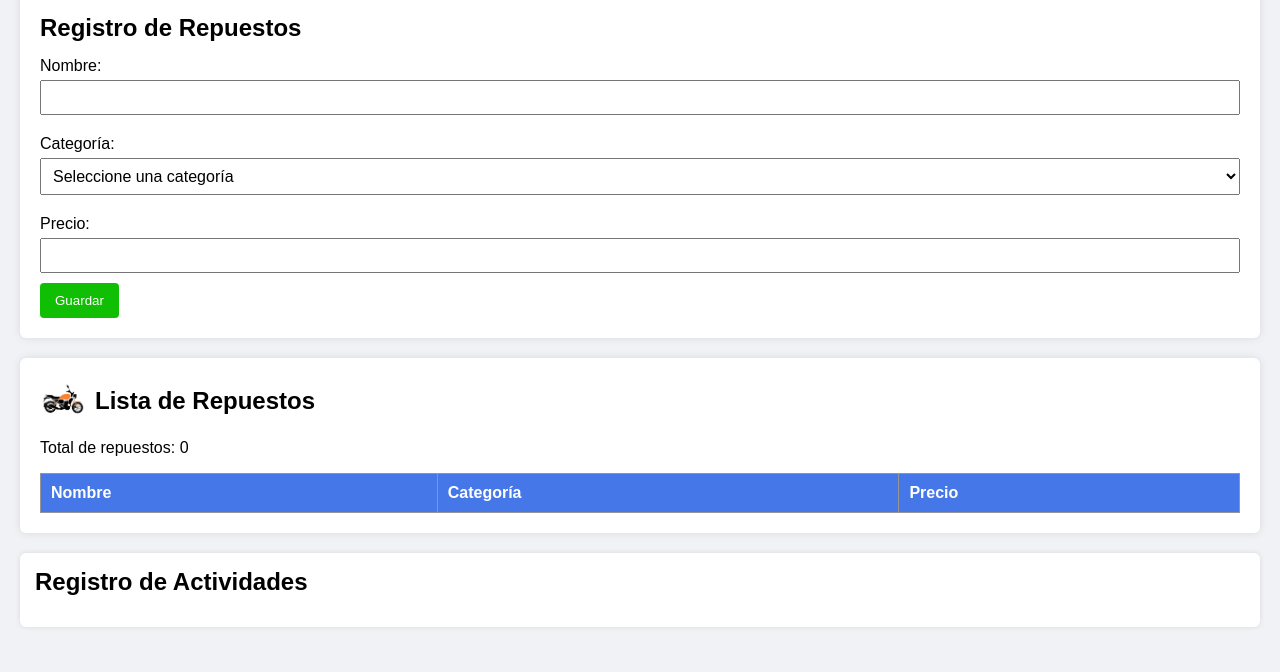
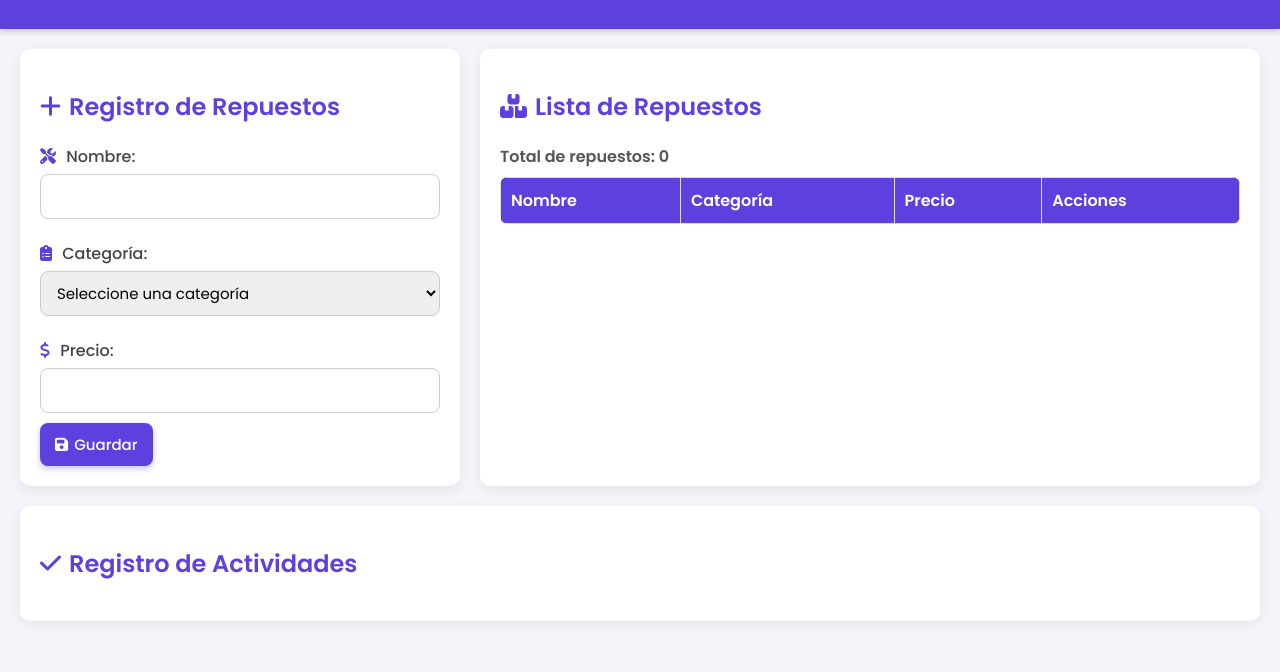
Before and after one commit to Suly1715/patron-singleton, a plain HTML site: page index.html in a window 1280 px wide. Shown: the part 128-800 px from the top of the page. Drawn offline with Linux system fonts and the light colour scheme; some packages are replaced by stand-ins of ours; a script that the page names is missing.

Commit message:
Versión 2.1 – Nueva estructura y documentación actualizada

```diff
--- a/assets/css/style.css
+++ b/assets/css/style.css
@@ -1,132 +1,211 @@
+/* ===== Fuente profesional ===== */
+@import url('https://fonts.googleapis.com/css2?family=Poppins:wght@400;500;600&display=swap');
+
 * {
     box-sizing: border-box;
-    font-family: Arial, sans-serif;
+    font-family: 'Poppins', sans-serif;
 }
 
 body {
     margin: 0;
-    padding: 20px;
-    background-color: #f0f2f5;
+    padding: 0;
+    background-color: #f5f4fa;
 }
 
+/* ====== ENCABEZADO ====== */
 header {
     text-align: center;
     background-color: #5d40de;
     color: #fff;
     padding: 15px 0;
     margin-bottom: 20px;
+    font-size: 1.4rem;
+    box-shadow: 0 2px 6px rgba(0, 0, 0, 0.2);
 }
 
-h1, h2 {
-    margin: 0 0 15px;
+header i {
+    margin-right: 8px;
 }
 
+/* ====== CONTENEDOR PRINCIPAL ====== */
+.container {
+    display: flex;
+    flex-wrap: wrap;
+    gap: 20px;
+    padding: 0 20px;
+}
+
+/* ====== SECCIONES ====== */
 section {
     background-color: #fff;
     padding: 20px;
-    margin-bottom: 20px;
-    border-radius: 6px;
-    box-shadow: 0 0 8px rgba(0, 0, 0, 0.1);
+    border-radius: 10px;
+    box-shadow: 0 3px 12px rgba(0, 0, 0, 0.08);
+    transition: box-shadow 0.2s ease;
+}
+
+section:hover {
+    box-shadow: 0 5px 15px rgba(0, 0, 0, 0.12);
+}
+
+/* ====== FORMULARIO ====== */
+.form-section {
+    flex: 1 1 300px;
+}
+
+.form-section h2 {
+    color: #5d40de;
+    display: flex;
+    align-items: center;
+    gap: 8px;
 }
 
 form label {
     display: block;
-    margin: 10px 0 5px;
+    margin: 12px 0 5px;
+    font-weight: 500;
+    color: #444;
 }
 
-form input {
-    width: 100%;
-    padding: 8px;
-    margin-bottom: 10px;
+form label i {
+    margin-right: 6px;
+    color: #5d40de;
 }
 
+form input,
 form select {
     width: 100%;
-    padding: 8px;
+    padding: 10px 12px;
+    border: 1px solid #ccc;
+    border-radius: 8px;
     margin-bottom: 10px;
-    font-size: 16px;
+    font-size: 15px;
+    transition: border-color 0.3s ease, box-shadow 0.3s ease;
 }
 
+form input:focus,
+form select:focus {
+    outline: none;
+    border-color: #5d40de;
+    box-shadow: 0 0 6px rgba(93, 64, 222, 0.4);
+}
 
-form button {
-    background-color: #10be03;
-    color: rgb(255, 255, 255);
+/* Botón principal */
+.btn-submit {
+    background-color: #5d40de;
+    color: white;
     padding: 10px 15px;
     border: none;
     cursor: pointer;
-    border-radius: 4px;
+    border-radius: 8px;
+    font-size: 15px;
+    display: flex;
+    align-items: center;
+    gap: 6px;
+    font-weight: 500;
+    transition: background-color 0.3s ease, transform 0.1s ease;
+    box-shadow: 0 3px 6px rgba(93, 64, 222, 0.3);
 }
 
-form button:hover {
-    background-color: #45a049;
+.btn-submit:hover {
+    background-color: #4c32c6;
+}
+
+.btn-submit:active {
+    transform: scale(0.96);
+}
+
+/* ====== TABLA ====== */
+.table-section {
+    flex: 2 1 500px;
+}
+
+.table-section h2 {
+    color: #5d40de;
+    display: flex;
+    align-items: center;
+    gap: 8px;
+}
+
+#product-count {
+    font-weight: bold;
+    margin-bottom: 8px;
+    color: #555;
 }
 
 table {
     width: 100%;
     border-collapse: collapse;
+    background-color: #fff;
+    border-radius: 8px;
+    overflow: hidden;
 }
 
 table thead {
-    background-color: #4677e9;
-    color: rgb(255, 255, 255);
+    background-color: #5d40de;
+    color: white;
 }
 
-table th, table td {
+table th,
+table td {
     padding: 10px;
-    border: 1px solid #969595;
+    border: 1px solid #ddd;
     text-align: left;
 }
 
+tr {
+    transition: background-color 0.2s ease;
+}
+
+tr:hover {
+    background-color: rgba(93, 64, 222, 0.05);
+}
+
+/* ====== BOTONES DE ACCIONES ====== */
+.actions {
+    display: flex;
+    gap: 6px;
+    justify-content: center;
+}
+
 .actions button {
-    margin-right: 5px;
-    padding: 5px 10px;
     border: none;
     cursor: pointer;
-    border-radius: 4px;
+    background: none;
+    font-size: 1.2rem;
+    transition: transform 0.1s ease;
+}
+
+.actions button:hover {
+    transform: scale(1.15);
 }
 
 .actions .edit-btn {
-    background-color: #f3d912;
-    color: #333;
+    color: #f3d912;
 }
 
 .actions .delete-btn {
-    background-color: #ec301b;
-    color: white;
+    color: #ec301b;
 }
 
-.titulo-repuestos {
+.actions .edit-btn:hover {
+    color: #cbbd0e;
+}
+
+.actions .delete-btn:hover {
+    color: #b52215;
+}
+
+/* ====== HISTORIAL ====== */
+.historial-section {
+    margin: 20px;
+}
+
+.historial-section h2 {
+    color: #5d40de;
     display: flex;
     align-items: center;
-    gap: 10px; /* espacio entre imagen y texto */
-    font-size: 24px;
-    margin-bottom: 15px;
-}
-
-.icon-moto {
-    width: 45px;
-    height: 45px;
-    object-fit: contain;
-}
-
-input[type="number"] {
-  -moz-appearance: textfield;
-  appearance: textfield;
-}
-
-input[type="number"]::-webkit-inner-spin-button,
-input[type="number"]::-webkit-outer-spin-button {
-  -webkit-appearance: none;
-  appearance: none;
-  margin: 0;
-}
-
-.historial-section {
-    background-color: #fff;
-    padding: 15px;
-    margin-bottom: 20px;
-    border-radius: 6px;
-    box-shadow: 0 0 5px rgba(0, 0, 0, 0.1);
+    gap: 8px;
 }
 
 .historial-section ul {
@@ -138,3 +217,10 @@ input[type="number"]::-webkit-outer-spin-button {
     margin-bottom: 6px;
     color: #555;
 }
+
+/* ====== RESPONSIVE ====== */
+@media (max-width: 768px) {
+    .container {
+        flex-direction: column;
+    }
+}
--- a/index.html
+++ b/index.html
@@ -5,20 +5,26 @@
     <meta name="viewport" content="width=device-width, initial-scale=1.0">
     <title>Gestión de Repuestos Motos</title>
     <link rel="stylesheet" href="assets/css/style.css">
+    <!-- Font Awesome para íconos -->
+    <link rel="stylesheet" href="https://cdnjs.cloudflare.com/ajax/libs/font-awesome/6.5.0/css/all.min.css">
 </head>
 <body>
     <header>
-        <h1>Gestión de Repuestos Motos</h1>
+        <h1><i class="fa-solid fa-motorcycle"></i> Gestión de Repuestos Motos</h1>
     </header>
 
+    <main class="container">
+        <!-- Formulario -->
         <section class="form-section">
-        <h2>Registro de Repuestos</h2>
+            <h2><i class="fa-solid fa-plus"></i> Registro de Repuestos</h2>
             <form id="product-form">
                 <input type="hidden" id="product-id">
-            <label for="name">Nombre:</label>
+
+                <label for="name"><i class="fa-solid fa-screwdriver-wrench"></i> Nombre:</label>
+
                 <input type="text" id="name" required>
 
-            <label for="category">Categoría:</label>
+                <label for="category"><i class="fa-solid fa-clipboard-list"></i> Categoría:</label>
                 <select id="category" required>
                     <option value="">Seleccione una categoría</option>
                     <option value="Motor">Motor</option>
@@ -38,17 +44,17 @@
                     <option value="Herramientas y mantenimiento">Herramientas y mantenimiento</option>
                 </select>
 
-            <label for="price">Precio:</label>
+                <label for="price"><i class="fa-solid fa-dollar-sign"></i> Precio:</label>
                 <input type="number" id="price" required min="0" step="0.01">
 
-            <button type="submit">Guardar</button>
+                <button type="submit" class="btn-submit"><i class="fa-solid fa-save"></i> Guardar</button>
             </form>
         </section>
 
+        <!-- Lista de repuestos -->
         <section class="table-section">
             <h2 class="titulo-repuestos">
-            <img src="assets/iconMoto.png" alt="iconMoto" class="icon-moto">
-            Lista de Repuestos
+                <i class="fa-solid fa-boxes-stacked"></i> Lista de Repuestos
             </h2>
 
             <p id="product-count">Total de repuestos: 0</p>
@@ -59,20 +65,29 @@
                         <th>Nombre</th>
                         <th>Categoría</th>
                         <th>Precio</th>
+                        <th>Acciones</th>
                     </tr>
                 </thead>
                 <tbody id="product-table-body">
+                    <!-- Aquí el JS insertará las filas con íconos de editar y eliminar -->
                 </tbody>
             </table>
         </section>
+    </main>
 
+    <!-- Registro de actividades -->
     <section class="historial-section">
-        <h2>Registro de Actividades</h2>
+        <h2><i class="fa-solid fa-check"></i> Registro de Actividades</h2>
         <ul id="historial-lista"></ul>
     </section>
 
     <script src="js/storage.js"></script>
 <script src="singleton_ssandobal/HistorialRepuestos.js"></script>
+
+<!-- SweetAlert2 -->
+<script src="https://cdn.jsdelivr.net/npm/sweetalert2@11"></script>
+
 <script src="js/app.js"></script>
+
 </body>
 </html>
--- a/js/app.js
+++ b/js/app.js
@@ -28,7 +28,12 @@ form.addEventListener('submit', (e) => {
     );
 
     if (productoDuplicado) {
-        alert("Ya existe un repuesto con el mismo nombre, categoría y precio.");
+        Swal.fire({
+            icon: 'warning',
+            title: 'Duplicado',
+            text: 'Ya existe un repuesto con el mismo nombre, categoría y precio.',
+            confirmButtonColor: '#5d40de'
+        });
         return;
     }
 
@@ -48,6 +53,13 @@ form.addEventListener('submit', (e) => {
     const historial = HistorialRepuestos.obtenerInstancia();
     historial.agregarEvento(`Repuesto "${product.name}" guardado o editado.`);
     mostrarHistorial();
+
+    Swal.fire({
+        icon: 'success',
+        title: 'Guardado',
+        text: `El repuesto "${product.name}" se guardó correctamente.`,
+        confirmButtonColor: '#5d40de'
+    });
 });
 
 // Cargar datos en formulario para edición
@@ -74,8 +86,12 @@ function renderTable() {
             <td>${product.category}</td>
             <td>$${product.price}</td>
             <td class="actions">
-                <button class="edit-btn" onclick="editProduct('${product.id}')">Editar</button>
-                <button class="delete-btn" onclick="handleDelete('${product.id}')">Eliminar</button>
+                <button class="edit-btn" title="Editar" onclick="editProduct('${product.id}')">
+                    <i class="fas fa-edit"></i>
+                </button>
+                <button class="delete-btn" title="Eliminar" onclick="handleDelete('${product.id}')">
+                    <i class="fas fa-trash-alt"></i>
+                </button>
             </td>
         `;
 
@@ -92,9 +108,19 @@ function actualizarContador() {
     contador.textContent = `Total de repuestos: ${productos.length}`;
 }
 
-// Confirmar y eliminar repuesto
+// Confirmar y eliminar repuesto con alerta moderna
 function handleDelete(id) {
-    if (confirm('¿Estás seguro de que deseas eliminar este repuesto?')) {
+    Swal.fire({
+        title: '¿Eliminar repuesto?',
+        text: 'Esta acción no se puede deshacer.',
+        icon: 'warning',
+        showCancelButton: true,
+        confirmButtonColor: '#e74c3c',
+        cancelButtonColor: '#6c757d',
+        confirmButtonText: 'Sí, eliminar',
+        cancelButtonText: 'Cancelar'
+    }).then((result) => {
+        if (result.isConfirmed) {
             const producto = findProductById(id);
             deleteProduct(id);
             renderTable();
@@ -102,7 +128,15 @@ function handleDelete(id) {
             const historial = HistorialRepuestos.obtenerInstancia();
             historial.agregarEvento(`Repuesto "${producto.name}" eliminado.`);
             mostrarHistorial();
+
+            Swal.fire({
+                icon: 'success',
+                title: 'Eliminado',
+                text: `El repuesto "${producto.name}" ha sido eliminado.`,
+                confirmButtonColor: '#5d40de'
+            });
         }
+    });
 }
 
 // Limpiar datos inválidos
```
Lines whose indentation alone changed are shown as unchanged.
